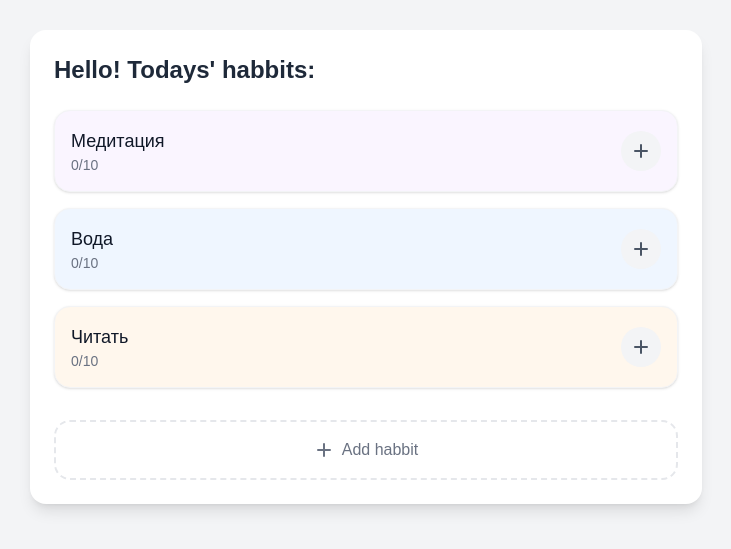
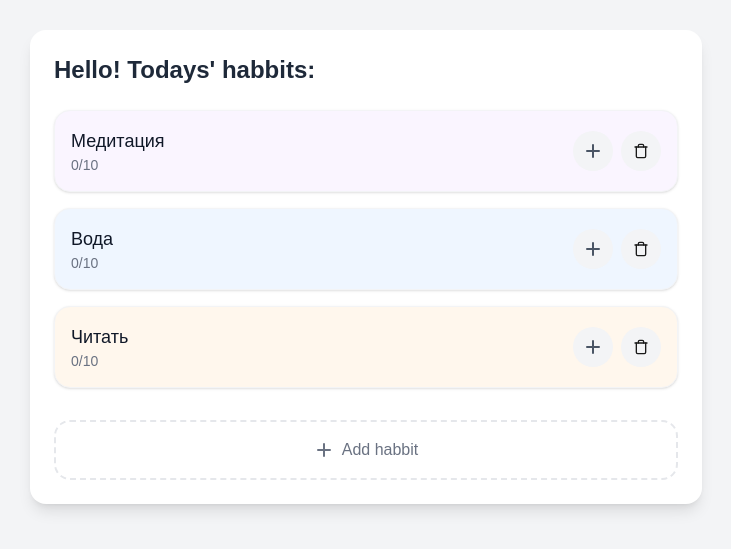
Before and after one commit to fedek1324/Habbits-Tracker, a Next.js app: page / in a window 1280 px wide. Shown: the part 133-682 px from the top of the page, without its empty margins (274-1005 px from the left). Built offline with nearby package versions, Linux system fonts and the light colour scheme.

Commit message:
add delete icon finish interface

```diff
--- a/app/components/HabbitButton.tsx
+++ b/app/components/HabbitButton.tsx
@@ -1,3 +1,6 @@
+import { LuTrash } from "react-icons/lu";
+
+
 interface HabbitButtonProps {
   title: string;
   bgColor: string;
@@ -35,38 +38,39 @@ const HabitButton: React.FC<HabbitButtonProps> = ({
         </div>
       </div>
 
+      <div className="flex space-x-2">
         {/* Правая часть - кнопка действия */}
         <button className="rounded-full flex-shrink-0 active:scale-120 duration-30 transition-all hover:shadow-md ">
-        {completed ? (
           <div className="w-10 h-10 bg-gray-100 rounded-full flex items-center justify-center">
             <svg
               className="w-5 h-5 text-gray-600"
               fill="currentColor"
               viewBox="0 0 20 20"
             >
+              {completed ? (
                 <path
                   fillRule="evenodd"
                   d="M16.707 5.293a1 1 0 010 1.414l-8 8a1 1 0 01-1.414 0l-4-4a1 1 0 011.414-1.414L8 12.586l7.293-7.293a1 1 0 011.414 0z"
                   clipRule="evenodd"
                 />
-            </svg>
-          </div>
               ) : (
-          <div className="w-10 h-10 bg-gray-100 rounded-full flex items-center justify-center">
-            <svg
-              className="w-5 h-5 text-gray-600"
-              fill="currentColor"
-              viewBox="0 0 20 20"
-            >
                 <path
                   fillRule="evenodd"
                   d="M10 3a1 1 0 011 1v5h5a1 1 0 110 2h-5v5a1 1 0 11-2 0v-5H4a1 1 0 110-2h5V4a1 1 0 011-1z"
                   clipRule="evenodd"
                 />
+              )}
             </svg>
           </div>
-        )}
         </button>
+
+        {/* Правая часть - кнопка удаления */}
+        <button className="rounded-full flex-shrink-0 active:scale-120 duration-30 transition-all hover:shadow-md ">
+          <div className="w-10 h-10 bg-gray-100 rounded-full flex items-center justify-center">
+            <LuTrash  />
+          </div>
+        </button>
+      </div>
     </div>
   );
 };
```
Also changed, not shown: package.json (+6 -5 lines), 1 other file (tests, documents, lock files or other folders). Lines whose indentation alone changed are shown as unchanged.
